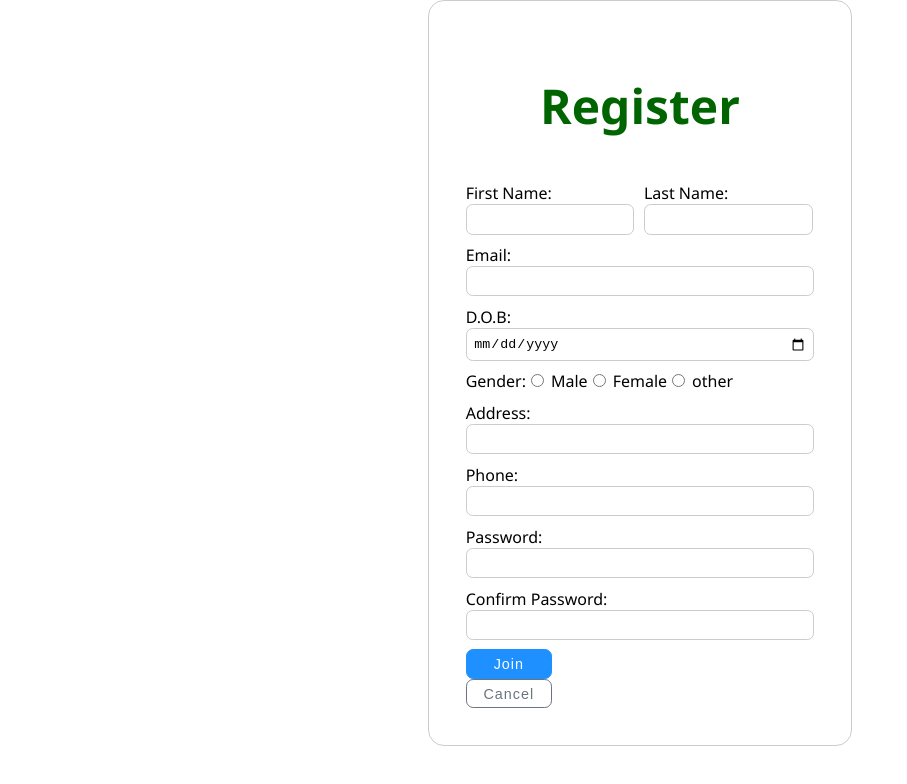
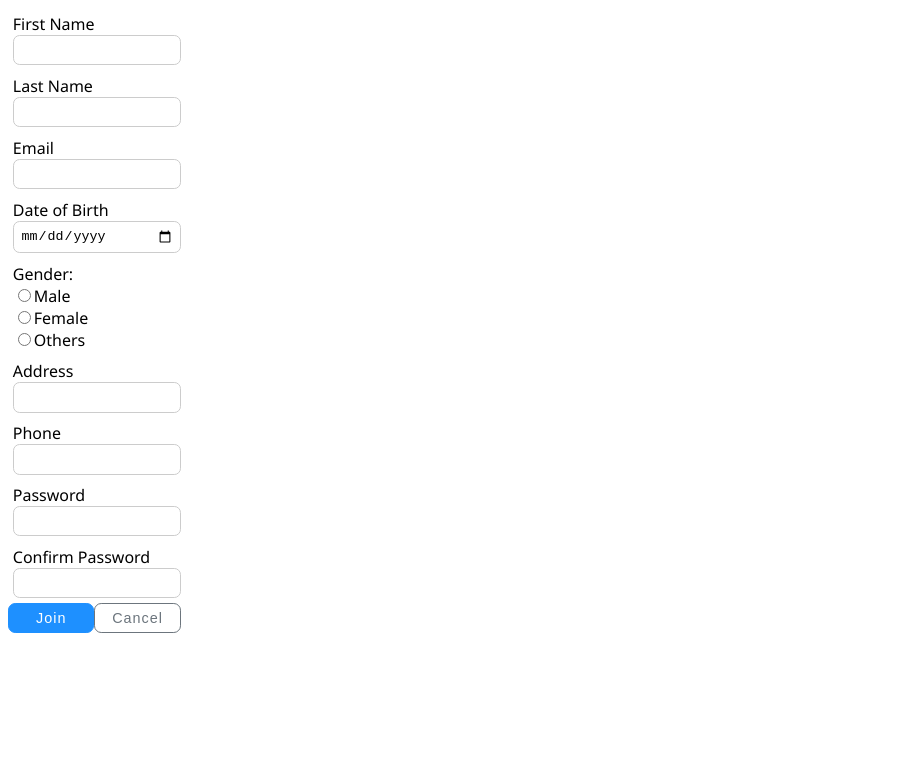
Before and after one commit to Swaraj-Deep/cloneFrontend, a Next.js app: page /register/user in a window 1280 px wide. Shown: the top 784 px of the page, without its empty margins (0-907 px from the left). Built offline with nearby package versions, Linux system fonts and the light colour scheme.

Commit message:
Add generic form component

```diff
--- a/components/Registration/UserRegistration/UserRegistration.js
+++ b/components/Registration/UserRegistration/UserRegistration.js
@@ -5,15 +5,6 @@ import Label from "../../../shared-components/Label";
 import styles from "./UserRegistration.module.css";
 
 export default function UserRegistration(props) {
-  // const [firstName, setFirstName] = useState("");
-  // const [lastName, setLastName] = useState("");
-  // const [email, setEmail] = useState("");
-  // const [dob, setDob] = useState("");
-  // const [gender, setGender] = useState("");
-  // const [address, setAddress] = useState("");
-  // const [phone, setPhone] = useState("");
-  // const [password, setPassword] = useState("");
-  // const [matchPassword, setMatchPassword] = useState("");
   const [formState, setFormState] = useState({
     firstName: '',
     lastName: '',
@@ -25,191 +16,129 @@ export default function UserRegistration(props) {
     password: '',
     confirmPassword: ''
   });
+  const obj = {
+    firstName: {
+      labelText: 'First Name',
+      labelFor: 'firstName',
+      formState,
+      inputValue: formState.firstName,
+      inputOnChange: setFormState,
+      size: "md",
+      type: "text"
+    }, lastName: {
+      labelText: 'Last Name',
+      labelFor: 'lastName',
+      inputValue: formState.lastName,
+      inputOnChange: setFormState,
+      size: "md",
+      type: "text"
+    }, email: {
+      labelText: 'Email',
+      labelFor: 'email',
+      inputValue: formState.email,
+      inputOnChange: setFormState,
+      size: "md",
+      type: "email"
+    }, dob: {
+      labelText: 'Date of Birth',
+      labelFor: 'dob',
+      inputValue: formState.dob,
+      inputOnChange: setFormState,
+      size: "md",
+      type: "date"
+    }, gender: {
+      labelText: 'Gender:', type: "radio", buttons: [{
+        labelFor: 'male', labelText: 'Male', inputValue: formState.gender, inputOnChange: setFormState
+      }, {
+        labelFor: 'female', labelText: 'Female', inputValue: formState.gender, inputOnChange: setFormState
+      }, {
+        labelFor: 'others', labelText: 'Others', inputValue: formState.gender, inputOnChange: setFormState
+      }]
+    }, address: {
+      labelText: 'Address',
+      labelFor: 'address',
+      inputValue: formState.address,
+      inputOnChange: setFormState,
+      size: "md",
+      type: "text"
+    }, phone: {
+      labelText: 'Phone',
+      labelFor: 'phone',
+      inputValue: formState.phone,
+      inputOnChange: setFormState,
+      size: "md",
+      type: "text"
+    }, password: {
+      labelText: 'Password',
+      labelFor: 'password',
+      inputValue: formState.password,
+      inputOnChange: setFormState,
+      size: "md",
+      type: "password"
+    }, confirmPassword: {
+      labelText: 'Confirm Password',
+      labelFor: 'confirmPassword',
+      inputValue: formState.confirmPassword,
+      inputOnChange: setFormState,
+      size: "md",
+      type: "password"
+    }
+  };
 
   function handleSubmit(e) {
     e.preventDefault();
     console.log(formState);
   }
 
-  return (
-    <div className={styles.formpage}>
-      <div className={styles.formbox}>
-        <div>
-          <h2 className={styles.h2}>Register</h2>
-        </div>
-        <form onSubmit={handleSubmit}>
-          <div style={{display: "flex"}}>
-            <div className={styles.formElement}>
-              <Label text={"First Name:"} htmlFor={"firstName"}/>
-              <Input
-                value={formState.firstName}
-                onChange={(e) => setFormState(prevFormState => {
-                  return {
-                    ...prevFormState, firstName: e.target.value
-                  }
-                })}
-                type={"text"}
-                id={'firstName'}
-                size={"md"}
-              />
-            </div>
+  function handleReset(e) {
+    e.preventDefault();
+    setFormState({
+      firstName: '',
+      lastName: '',
+      email: '',
+      dob: '',
+      gender: '',
+      address: '',
+      phone: '',
+      password: '',
+      confirmPassword: ''
+    });
+    console.log(formState);
+  }
 
-            <div className={styles.formElement}>
-              <Label text={"Last Name:"} htmlFor={"lastName"}/>
-              <Input
-                value={formState.lastName}
-                onChange={(e) => setFormState(prevFromState => {
-                  return {
-                    ...prevFromState, lastName: e.target.value
-                  }
-                })}
-                type={"text"}
-                size={"md"}
-                id={'lastName'}
-              />
-            </div>
-          </div>
-
-          <div className={styles.formElement}>
-            <Label text={"Email:"} htmlFor={"email"}/>
-            <Input
-              value={formState.email}
-              onChange={(e) => setFormState(prevFormState => {
-                return {
-                  ...prevFormState, email: e.target.value
-                }
-              })}
-              type={"email"}
-              size={"lg"}
-              id={"email"}
-            />
-          </div>
-
-          <div className={styles.formElement}>
-            <Label text={"D.O.B:"} htmlFor={"dob"}/>
-            <Input
-              value={formState.dob}
-              onChange={(e) => setFormState(prevFormState => {
-                return {...prevFormState, dob: e.target.value}
-              })}
-              type={"date"}
-              size={"lg"}
-              id={"dob"}
-            />
-          </div>
-          <div style={{padding: "0.3em"}}>
-            <Label text={"Gender:"}/>
-            <Input
-              type="radio"
-              value={formState.gender}
-              name={'gender'}
-              id={"male"}
-              onChange={(e) => setFormState(prevFormState => {
-                return {
-                  ...prevFormState, gender: "Male"
-                }
-              })}
-            />{" "}
-            <Label text={"Male"} htmlFor={'male'}/>
-            <Input
-              type="radio"
-              value={formState.gender}
-              name={"gender"}
-              id={"female"}
-              onChange={(e) => setFormState(prevFormState => {
-                return {
-                  ...prevFormState, gender: "Female"
-                }
-              })}
-            />{" "}
-            <Label text={"Female"} htmlFor={"female"}/>
-            <Input
-              type="radio"
-              value={formState.gender}
-              name={"gender"}
-              id={"other"}
-              onChange={(e) => setFormState(prevFormState => {
-                return {
-                  ...prevFormState, gender: "Others"
-                }
-              })}
-            />{" "}
-            <Label text={"other"} htmlFor={"other"}/>
-          </div>
-
-          <div className={styles.formElement}>
-            <Label text={"Address:"} htmlFor={"address"}/>
-            <Input
-              value={formState.address}
-              onChange={(e) => setFormState(prevFormState => {
-                return {...prevFormState, address: e.target.value}
-              })}
-              type={"text"}
-              size={"lg"}
-              id={"address"}
-            />
-          </div>
-
-          <div className={styles.formElement}>
-            <Label text={"Phone:"} htmlFor={"phone"}/>
-            <Input
-              value={formState.phone}
-              onChange={(e) => setFormState(prevFormState => {
-                return {
-                  ...prevFormState,
-                  phone: e.target.value
-                }
-              })}
-              type={"text"}
-              size={"lg"}
-              id={"phone"}
-            />
-          </div>
-
-          <div className={styles.formElement}>
-            <Label text={"Password:"} htmlFor={"password"}/>
-            <Input
-              value={formState.password}
-              onChange={(e) => setFormState(prevFormState => {
-                return {
-                  ...prevFormState, password: e.target.value
-                }
-              })}
-              type={"password"}
-              size={"lg"}
-              id={"password"}
-            />
-          </div>
-
-          <div className={styles.formElement}>
-            <Label text={"Confirm Password:"} htmlFor={"confirmPassword"}/>
-            <Input
-              value={formState.confirmPassword}
-              onChange={(e) => setFormState(prevFormState => {
-                return {
-                  ...prevFormState, confirmPassword: e.target.value
-                }
-              })}
-              type={"password"}
-              size={"lg"}
-              id={"confirmPassword"}
-            />
-          </div>
-          <div className={styles.formElement}>
-            <Button
-              text={"Join"}
-              type={"submit"}
-              btnStyle={"primary"}
-            />
-            <Button
-              text={"Cancel"}
-              type={"button"}
-              btnStyle={"secondaryOutline"}
-            />
-          </div>
-        </form>
-
-      </div>
-    </div>
-  );
+  return (<>
+    <form onSubmit={handleSubmit} onReset={handleReset}>
+      {Object.keys(obj).map((key, i) => <span key={i}>{<div className={styles.formElement}>
+        {obj[key].type === 'radio' ? <>
+          <Label text={obj[key].labelText}/>
+          {obj[key].buttons.map(button => (<span key={button.labelFor}>
+                <Input
+                  type={obj[key].type}
+                  value={button.inputValue}
+                  name={key}
+                  id={button.labelFor}
+                  onChange={(e) => button.inputOnChange(prevState => {
+                    console.log(e.target)
+                    return {...prevState, [key]: e.target.value}
+                  })}
+                />
+                <Label text={button.labelText} htmlFor={button.labelFor}/>
+              </span>))}
+        </> : <>
+          <Label text={obj[key].labelText} htmlFor={obj[key].labelFor}/>
+          <Input
+            value={obj[key].inputValue}
+            onChange={(e) => obj[key].inputOnChange(prevState => {
+              return {...prevState, [key]: e.target.value}
+            })}
+            id={obj[key].labelFor}
+            type={obj[key].type}
+            size={obj[key].size}
+          />
+        </>}
+      </div>}</span>)}
+      <Button btnStyle={'primary'} type={'submit'} text={"Join"}/>
+      <Button btnStyle={'secondaryOutline'} type={'reset'} text={"Cancel"}/>
+    </form>
+  </>);
 }
--- a/components/Registration/UserRegistration/UserRegistration.module.css
+++ b/components/Registration/UserRegistration/UserRegistration.module.css
@@ -4,6 +4,10 @@
   justify-content: center;
   height: 730px;
   align-items: center;
+}
+
+.phone {
+  font-variant-numeric: oldstyle-nums;
 }
 
 .h2 {
```
